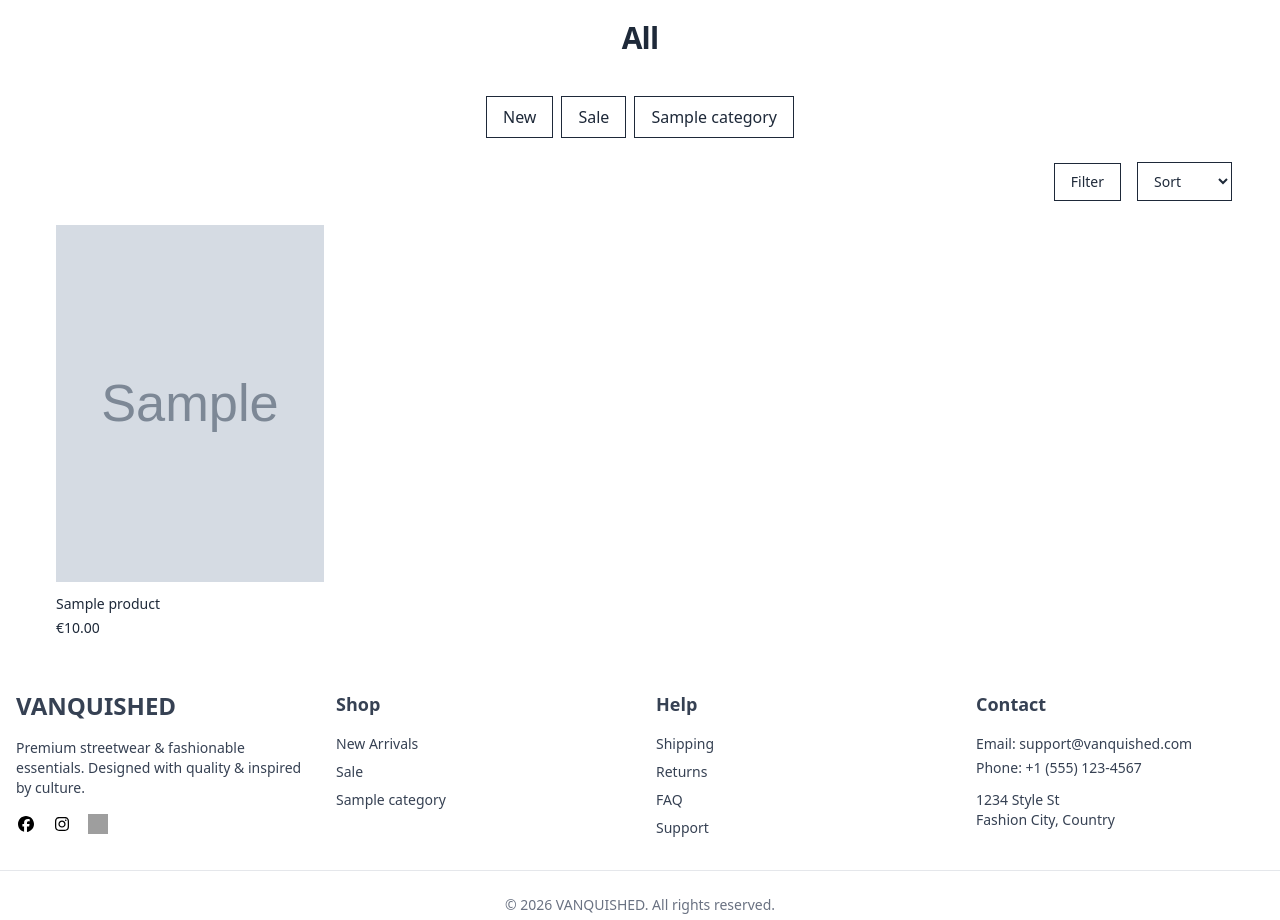
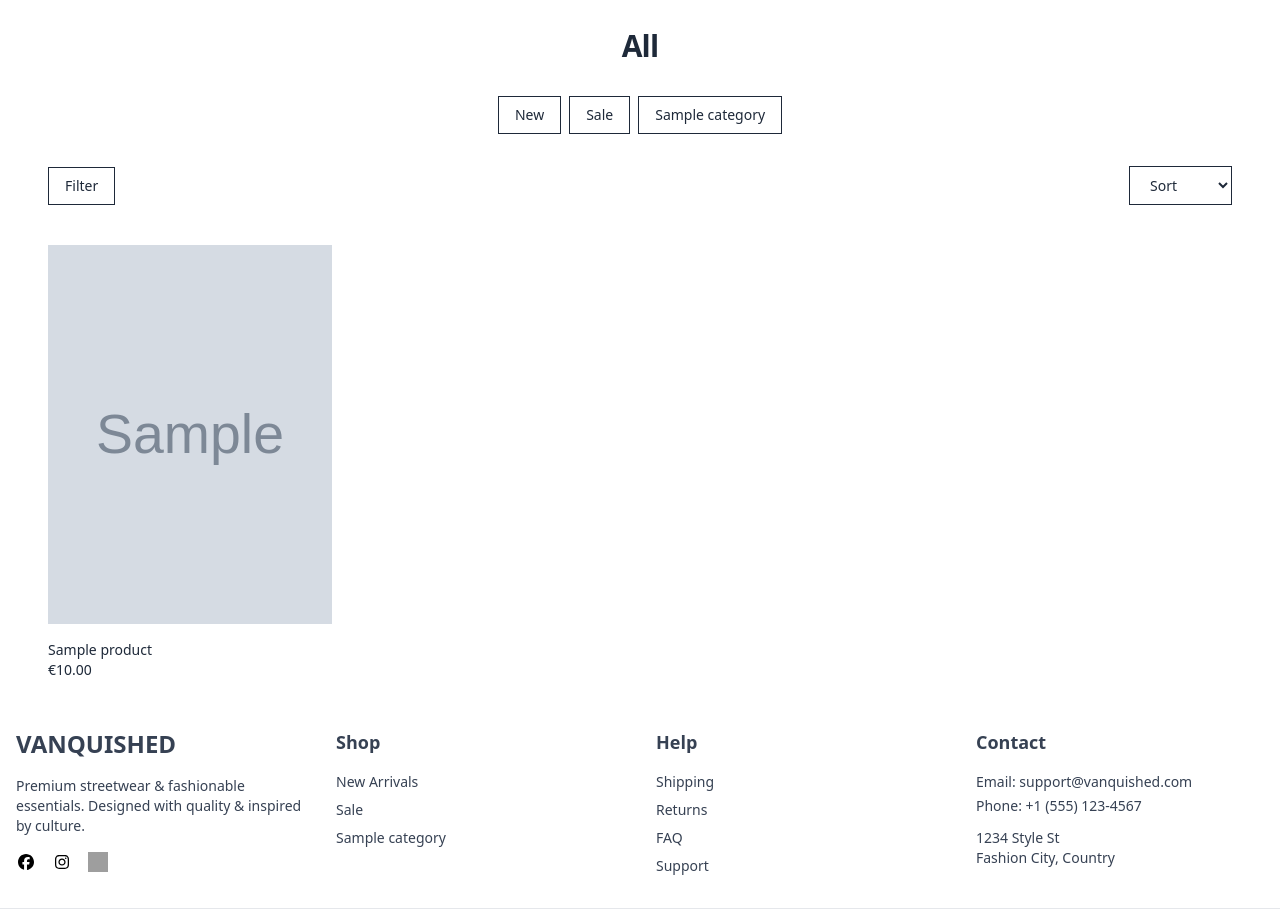
Before and after one commit to franki2004/VanquishedClothing, a Django app: page /collection/ in a window 1280 px wide. Shown: the part 84-1004 px from the top of the page. Run offline with Django 5.2, Linux system fonts and the light colour scheme; tables that the repository leaves empty hold one stand-in row (values such as "Sample post"); grey boxes marked "Sample" are stand-in pictures; parts of the project's set-up code (start-up, migrations or seed data) failed here and were passed over; some libraries are stand-ins or nearby versions; grey boxes are pictures that could not be loaded.

Commit message:
fixed image carousel in collection

```diff
--- a/templates/store/collection.html
+++ b/templates/store/collection.html
@@ -1,7 +1,17 @@
-{% extends "store/base.html" %} {% block title %} {% if title %} {{ title }} {%
-else %} {{ category.name }} {% endif %} {% endblock %} {% block content %}
+{% extends "store/base.html" %}
+
+{% block title %}
+{% if title %}
+{{ title }}
+{% else %}
+{{ category.name }}
+{% endif %}
+{% endblock %}
+
+{% block content %}
 
 <div x-data="{ filterOpen: false }">
+
   <div
     x-show="filterOpen"
     x-transition.opacity
@@ -11,167 +21,174 @@ else %} {{ category.name }} {% endif %} {% endblock %} {% block content %}
 
   <aside
     x-show="filterOpen"
-    x-transition:enter="transition transform ease-out duration-300"
+    x-transition:enter="transition ease-out duration-300"
     x-transition:enter-start="-translate-x-full"
     x-transition:enter-end="translate-x-0"
-    x-transition:leave="transition transform ease-in duration-200"
+    x-transition:leave="transition ease-in duration-200"
     x-transition:leave-start="translate-x-0"
     x-transition:leave-end="-translate-x-full"
-    class="fixed top-0 left-0 w-80 h-full bg-white z-50 p-6 overflow-y-auto"
+    class="fixed top-0 left-0 w-80 h-full bg-white z-50 overflow-y-auto shadow-xl"
   >
-    <button @click="filterOpen = false" class="text-3xl mb-6 cursor-pointer">
+
+    <div class="p-6 border-b flex items-center justify-between">
+      <h2 class="text-lg font-semibold">Filters</h2>
+
+      <button
+        @click="filterOpen = false"
+        class="text-3xl leading-none cursor-pointer"
+      >
         &times;
       </button>
+    </div>
 
-    <form method="get" class="space-y-6">
-      <div>
-        <h3 class="font-semibold mb-2">Price</h3>
-        <div class="flex gap-2">
+    <form method="get" class="p-6 space-y-8">
+
+      <div class="space-y-3">
+        <h3 class="text-sm font-semibold uppercase tracking-wide">
+          Price
+        </h3>
+
+        <div class="flex gap-3">
           <input
             type="number"
             name="min_price"
             placeholder="Min"
             value="{{ request.GET.min_price }}"
-            class="w-full border px-2 py-1"
-          />
+            class="w-full border border-gray-300 px-3 py-2 text-sm outline-none focus:border-black"
+          >
+
           <input
             type="number"
             name="max_price"
             placeholder="Max"
             value="{{ request.GET.max_price }}"
-            class="w-full border px-2 py-1"
-          />
+            class="w-full border border-gray-300 px-3 py-2 text-sm outline-none focus:border-black"
+          >
         </div>
       </div>
 
-      <div>
-        <h3 class="font-semibold mb-2">Size</h3>
-        <div class="grid grid-cols-3 gap-2">
+      <div class="space-y-3">
+        <h3 class="text-sm font-semibold uppercase tracking-wide">
+          Size
+        </h3>
+
+        <div class="grid grid-cols-3 gap-3 text-sm">
+
           {% for size in sizes %}
-          <label class="flex items-center gap-2">
+          <label class="flex items-center gap-2 cursor-pointer">
+
             <input
               type="checkbox"
               name="size"
               value="{{ size }}"
-              {%
-              if
-              size
-              in
-              selected_sizes
-              %}checked{%
-              endif
-              %}
-            />
+              {% if size in selected_sizes %}checked{% endif %}
+              class="accent-black"
+            >
+
             {{ size }}
+
           </label>
           {% endfor %}
+
         </div>
       </div>
 
-      <div>
-        <h3 class="font-semibold mb-2">Limited</h3>
-        <label class="flex items-center gap-2">
+      <div class="space-y-3">
+        <h3 class="text-sm font-semibold uppercase tracking-wide">
+          Limited
+        </h3>
+
+        <label class="flex items-center gap-2 text-sm cursor-pointer">
+
           <input
             type="checkbox"
             name="limited"
             value="true"
-            {%
-            if
-            request.GET.limited=""
-            ="true"
-            %}checked{%
-            endif
-            %}
-          />
+            {% if request.GET.limited == "true" %}checked{% endif %}
+            class="accent-black"
+          >
+
           Limited only
+
         </label>
       </div>
 
-      <div>
-        <h3 class="font-semibold mb-2">Discount</h3>
-        <select name="discount" class="w-full border px-2 py-1">
+      <div class="space-y-3">
+        <h3 class="text-sm font-semibold uppercase tracking-wide">
+          Discount
+        </h3>
+
+        <select
+          name="discount"
+          class="w-full border border-gray-300 px-3 py-2 text-sm outline-none focus:border-black"
+        >
+
           <option value="">All</option>
+
           <option
             value="10"
-            {%
-            if
-            request.GET.discount=""
-            ="10"
-            %}selected{%
-            endif
-            %}
+            {% if request.GET.discount == "10" %}selected{% endif %}
           >
             10%+
           </option>
+
           <option
             value="20"
-            {%
-            if
-            request.GET.discount=""
-            ="20"
-            %}selected{%
-            endif
-            %}
+            {% if request.GET.discount == "20" %}selected{% endif %}
           >
             20%+
           </option>
+
           <option
             value="30"
-            {%
-            if
-            request.GET.discount=""
-            ="30"
-            %}selected{%
-            endif
-            %}
+            {% if request.GET.discount == "30" %}selected{% endif %}
           >
             30%+
           </option>
+
           <option
             value="50"
-            {%
-            if
-            request.GET.discount=""
-            ="50"
-            %}selected{%
-            endif
-            %}
+            {% if request.GET.discount == "50" %}selected{% endif %}
           >
             50%+
           </option>
+
         </select>
       </div>
 
       <button
         type="submit"
-        class="w-full bg-black text-white py-2 cursor-pointer"
+        class="w-full bg-black text-white py-3 text-sm tracking-wide cursor-pointer"
       >
         Apply Filters
       </button>
+
     </form>
+
   </aside>
 
-  <div class="max-w-7xl mx-auto px-6 lg:px-12 mt-26">
-    <div class="flex flex-col gap-6 mb-6">
-      <h1
-        class="text-2xl md:text-3xl font-semibold tracking-tight mb-4 text-center"
-      >
+  <div class="max-w-7xl mx-auto px-4 sm:px-6 lg:px-12 mt-28">
+
+    <div class="flex flex-col gap-8 mb-10">
+
+      <h1 class="text-2xl md:text-3xl font-semibold tracking-tight text-center">
         {{ title }}
       </h1>
 
-      <div class="flex justify-center">
-        <div class="w-full max-w-4xl overflow-x-auto px-4">
-          <div class="flex whitespace-nowrap gap-2 justify-center min-w-max">
+      <div class="overflow-x-auto">
+
+        <div class="flex gap-2 min-w-max justify-center">
+
           <a
             href="{% url 'new_products' %}"
-              class="px-4 py-2 border shrink-0 {% if active_filter == 'new' %}bg-black text-white{% endif %}"
+            class="px-4 py-2 border text-sm whitespace-nowrap transition-colors {% if active_filter == 'new' %}bg-black text-white{% endif %}"
           >
             New
           </a>
 
           <a
             href="{% url 'sale_products' %}"
-              class="px-4 py-2 border shrink-0 {% if active_filter == 'sale' %}bg-black text-white{% endif %}"
+            class="px-4 py-2 border text-sm whitespace-nowrap transition-colors {% if active_filter == 'sale' %}bg-black text-white{% endif %}"
           >
             Sale
           </a>
@@ -179,202 +196,308 @@ else %} {{ category.name }} {% endif %} {% endblock %} {% block content %}
           {% for cat in categories %}
           <a
             href="{% url 'collection' cat.slug %}"
-              class="px-4 py-2 border shrink-0 {% if category and category.id == cat.id %}bg-black text-white{% endif %}"
+            class="px-4 py-2 border text-sm whitespace-nowrap transition-colors {% if category and category.id == cat.id %}bg-black text-white{% endif %}"
           >
             {{ cat.name }}
           </a>
           {% endfor %}
-          </div>
-        </div>
+
         </div>
 
-      <div class="flex items-center justify-end gap-4">
+      </div>
+
+      <div class="flex items-center justify-between">
+
         <button
           @click="filterOpen = true"
-          class="border px-4 py-2 text-sm cursor-pointer"
+          class="border px-4 py-2 text-sm cursor-pointer hover:bg-black hover:text-white transition-colors"
         >
           Filter
         </button>
 
         <form method="get">
+
           <input
             type="hidden"
             name="min_price"
             value="{{ request.GET.min_price }}"
-          />
+          >
+
           <input
             type="hidden"
             name="max_price"
             value="{{ request.GET.max_price }}"
-          />
+          >
+
           <input
             type="hidden"
             name="discount"
             value="{{ request.GET.discount }}"
-          />
+          >
+
           {% for s in selected_sizes %}
-          <input type="hidden" name="size" value="{{ s }}" />
+          <input type="hidden" name="size" value="{{ s }}">
           {% endfor %}
+
           <input
             type="hidden"
             name="limited"
             value="{{ request.GET.limited }}"
-          />
+          >
 
           <select
             name="sort"
             onchange="this.form.submit()"
-            class="border px-3 py-2 text-sm"
+            class="border px-4 py-2 text-sm outline-none"
           >
+
             <option value="">Sort</option>
+
             <option
               value="price_asc"
-              {%
-              if
-              request.GET.sort=""
-              ="price_asc"
-              %}selected{%
-              endif
-              %}
+              {% if request.GET.sort == "price_asc" %}selected{% endif %}
             >
               Price ↑
             </option>
+
             <option
               value="price_desc"
-              {%
-              if
-              request.GET.sort=""
-              ="price_desc"
-              %}selected{%
-              endif
-              %}
+              {% if request.GET.sort == "price_desc" %}selected{% endif %}
             >
               Price ↓
             </option>
+
             <option
               value="az"
-              {%
-              if
-              request.GET.sort=""
-              ="az"
-              %}selected{%
-              endif
-              %}
+              {% if request.GET.sort == "az" %}selected{% endif %}
             >
               A–Z
             </option>
+
             <option
               value="za"
-              {%
-              if
-              request.GET.sort=""
-              ="za"
-              %}selected{%
-              endif
-              %}
+              {% if request.GET.sort == "za" %}selected{% endif %}
             >
               Z–A
             </option>
+
             <option
               value="newest"
-              {%
-              if
-              request.GET.sort=""
-              ="newest"
-              %}selected{%
-              endif
-              %}
+              {% if request.GET.sort == "newest" %}selected{% endif %}
             >
               Newest
             </option>
+
             <option
               value="oldest"
-              {%
-              if
-              request.GET.sort=""
-              ="oldest"
-              %}selected{%
-              endif
-              %}
+              {% if request.GET.sort == "oldest" %}selected{% endif %}
             >
               Oldest
             </option>
+
           </select>
+
         </form>
+
       </div>
+
     </div>
 
     {% if products %}
-    <section
-      class="grid grid-cols-1 sm:grid-cols-2 md:grid-cols-3 lg:grid-cols-4 gap-4"
+
+    <section class="grid grid-cols-2 md:grid-cols-3 lg:grid-cols-4 gap-x-4 gap-y-10">
+
+      {% for product in products %}
+
+      <div
+        x-data="{
+          active: 0,
+          hover: false,
+          total: {{ product.images.count }},
+
+          next() {
+            this.active = (this.active + 1) % this.total
+          },
+
+          prev() {
+            this.active = (this.active - 1 + this.total) % this.total
+          },
+
+          current(index) {
+            return this.active === index
+          }
+        }"
+        class="group"
       >
-      {% for product in products %}
-      <div x-data="{ active: 0, hover: false, total: {{ product.images.count }} }" class="group block px-2" >
-        <a href="{% url 'product' product.id %}" class="block"> {% if product.images.first %}
-          <div class="relative overflow-hidden bg-gray-50" style="aspect-ratio: 3/4;" @mouseenter="hover = true" @mouseleave="hover = false" >
+
+        <div
+          class="relative overflow-hidden bg-gray-100"
+          style="aspect-ratio: 3/4;"
+          @mouseenter="hover = true"
+          @mouseleave="hover = false"
+        >
+
+          <a href="{% url 'product' product.id %}">
+
             {% for image in product.images.all %}
-            <img src="{{ image.image.url }}" alt="{{ product.name }}" x-show=" hover && active === 0 && total > 1 ? {{ forloop.counter0 }} === 1 : active === {{ forloop.counter0 }} " x-transition.opacity.duration.200ms class="absolute inset-0 w-full h-full object-cover" >
+
+            <img
+              src="{{ image.image.url }}"
+              alt="{{ product.name }}"
+              x-show="current({{ forloop.counter0 }})"
+              x-transition:enter="transition-opacity duration-200"
+              x-transition:enter-start="opacity-0"
+              x-transition:enter-end="opacity-100"
+              class="absolute inset-0 w-full h-full object-cover"
+            >
+
             {% endfor %}
+
+          </a>
+
+          {% if product.images.count > 1 %}
+
+          <button
+            x-show="hover"
+            x-transition.opacity
+            @click.prevent="prev()"
+            class="absolute left-3 top-1/2 -translate-y-1/2 z-20 text-black text-3xl cursor-pointer"
+          >
+            ‹
+          </button>
+
+          <button
+            x-show="hover"
+            x-transition.opacity
+            @click.prevent="next()"
+            class="absolute right-3 top-1/2 -translate-y-1/2 z-20 text-black text-3xl cursor-pointer"
+          >
+            ›
+          </button>
+
+          {% endif %}
+
           {% if product.discount_percent %}
-          <span class="absolute top-3 left-3 bg-black text-white text-xs px-2 py-1 tracking-wide z-20"> -{{ product.discount_percent }}% </span>
+          <span class="absolute top-3 left-3 bg-black text-white text-xs px-2 py-1 z-20">
+            -{{ product.discount_percent }}%
+          </span>
           {% endif %}
+
           {% if product.is_sold_out %}
-        <span class="absolute top-3 right-3 bg-white text-black text-xs px-2 py-1 border tracking-wide z-20"> Sold out </span>
-        {% endif %} {% if product.images.count > 1 %}
-      <button type="button" x-show="hover" x-transition.opacity @click.prevent="active = (active - 1 + total) % total" class="absolute left-3 top-1/2 -translate-y-1/2 z-20 text-black text-3xl cursor-pointer" > ‹ </button>
-      <button type="button" x-show="hover" x-transition.opacity @click.prevent="active = (active + 1) % total" class="absolute right-3 top-1/2 -translate-y-1/2 z-20 text-black text-3xl cursor-pointer" > › </button>
-      {% endif %} </div>
-    {% endif %} </a>
-  <div class="pt-3 pb-1"> <a href="{% url 'product' product.id %}">
-     <h3 class="text-sm font-medium mb-1 hover:underline underline-offset-2"> {{ product.name }} </h3>
+          <span class="absolute top-3 right-3 bg-white border text-black text-xs px-2 py-1 z-20">
+            Sold out
+          </span>
+          {% endif %}
+
+        </div>
+
+        <div class="pt-4 space-y-1">
+
+          <a href="{% url 'product' product.id %}">
+
+            <h3 class="text-sm font-medium hover:underline underline-offset-2">
+              {{ product.name }}
+            </h3>
+
           </a>
+
           {% if product.discount_percent %}
-      <div class="flex gap-2 text-sm">
-      <span class="line-through text-gray-400"> €{{ product.price }} </span>
-      <span class="font-semibold"> €{{ product.final_price|floatformat:2 }} </span>
-      </div> {% else %} <p class="text-sm"> €{{ product.price }} </p> {% endif %} </div> </div>
+
+          <div class="flex items-center gap-2 text-sm">
+
+            <span class="line-through text-gray-400">
+              €{{ product.price }}
+            </span>
+
+            <span class="font-semibold">
+              €{{ product.final_price|floatformat:2 }}
+            </span>
+
+          </div>
+
+          {% else %}
+
+          <p class="text-sm">
+            €{{ product.price }}
+          </p>
+
+          {% endif %}
+
+        </div>
+
+      </div>
+
       {% endfor %}
+
     </section>
+
     {% else %}
-    <div class="text-center py-20 text-gray-400">No products</div>
-    {% endif %} {% if page_obj.paginator.num_pages > 1 %}
-    <div class="flex justify-center items-center mt-14 gap-1">
+
+    <div class="py-24 text-center text-gray-400">
+      No products found
+    </div>
+
+    {% endif %}
+
+    {% if page_obj.paginator.num_pages > 1 %}
+
+    <div class="flex justify-center items-center mt-16 gap-2">
+
       {% if page_obj.has_previous %}
+
       <a
         href="?page={{ page_obj.previous_page_number }}&{{ request.GET.urlencode }}"
-        class="px-3 py-2 border text-sm hover:bg-black hover:text-white transition-colors"
+        class="border px-4 py-2 text-sm hover:bg-black hover:text-white transition-colors"
       >
-        &larr;
+        ←
       </a>
+
       {% endif %}
+
       {% for num in page_obj.paginator.page_range %}
+
       {% if page_obj.number == num %}
-      <span
-        class="px-3 py-2 bg-black text-white text-sm min-w-[40px] text-center"
-        >{{ num }}</span
-      >
+
+      <span class="bg-black text-white px-4 py-2 text-sm">
+        {{ num }}
+      </span>
+
       {% elif num == 1 or num == page_obj.paginator.num_pages or num >= page_obj.number|add:"-2" and num <= page_obj.number|add:"2" %}
+
       <a
         href="?page={{ num }}&{{ request.GET.urlencode }}"
-        class="px-3 py-2 border text-sm min-w-[40px] text-center hover:bg-black hover:text-white transition-colors"
+        class="border px-4 py-2 text-sm hover:bg-black hover:text-white transition-colors"
       >
         {{ num }}
       </a>
+
       {% elif num == page_obj.number|add:"-3" or num == page_obj.number|add:"3" %}
-      <span class="px-2 py-2 text-sm text-gray-400">…</span>
+
+      <span class="px-2 text-gray-400">
+        …
+      </span>
+
       {% endif %}
+
       {% endfor %}
+
       {% if page_obj.has_next %}
+
       <a
         href="?page={{ page_obj.next_page_number }}&{{ request.GET.urlencode }}"
-        class="px-3 py-2 border text-sm hover:bg-black hover:text-white transition-colors"
+        class="border px-4 py-2 text-sm hover:bg-black hover:text-white transition-colors"
       >
-        &rarr;
+        →
       </a>
+
       {% endif %}
+
     </div>
+
     {% endif %}
+
   </div>
+
 </div>
 
 {% endblock %}
```
Lines whose indentation alone changed are shown as unchanged.
